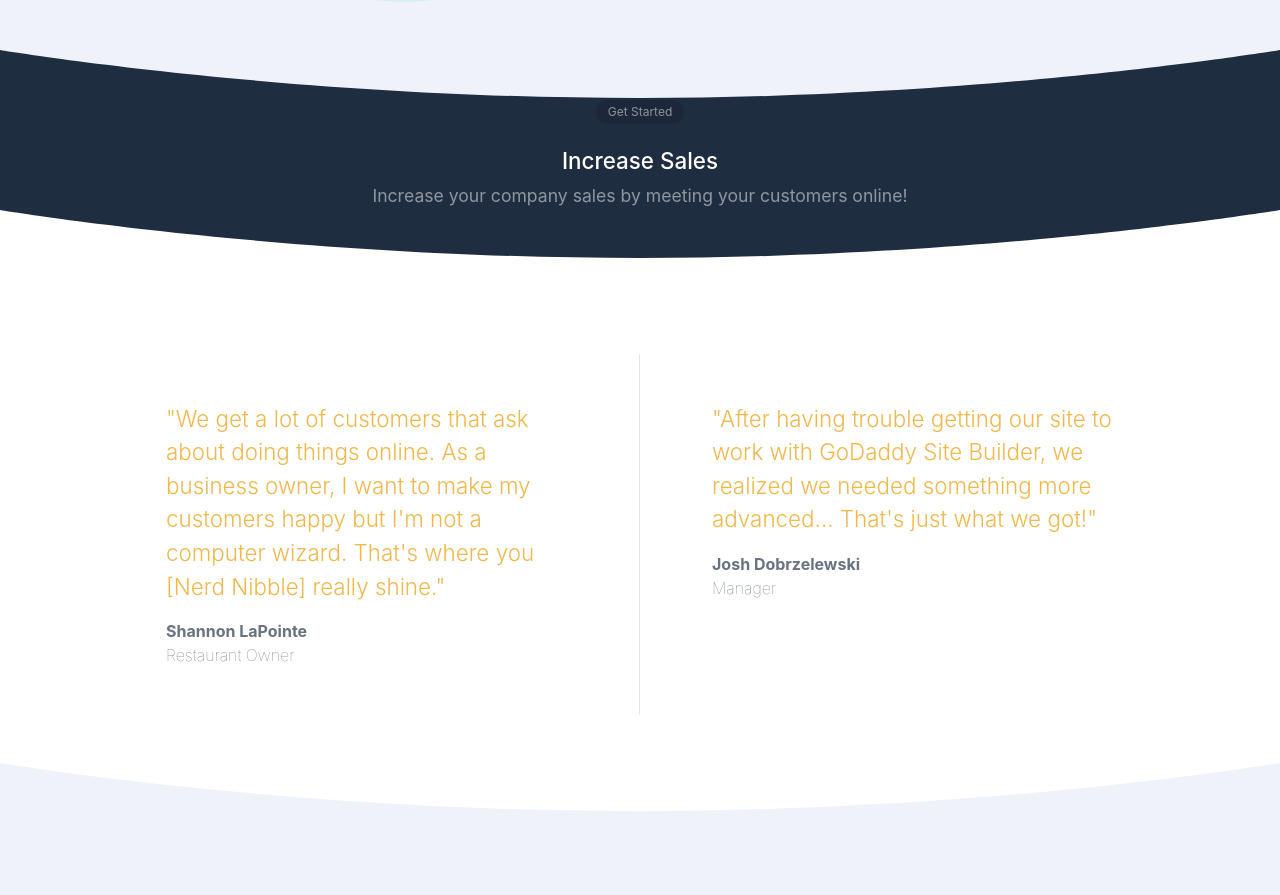
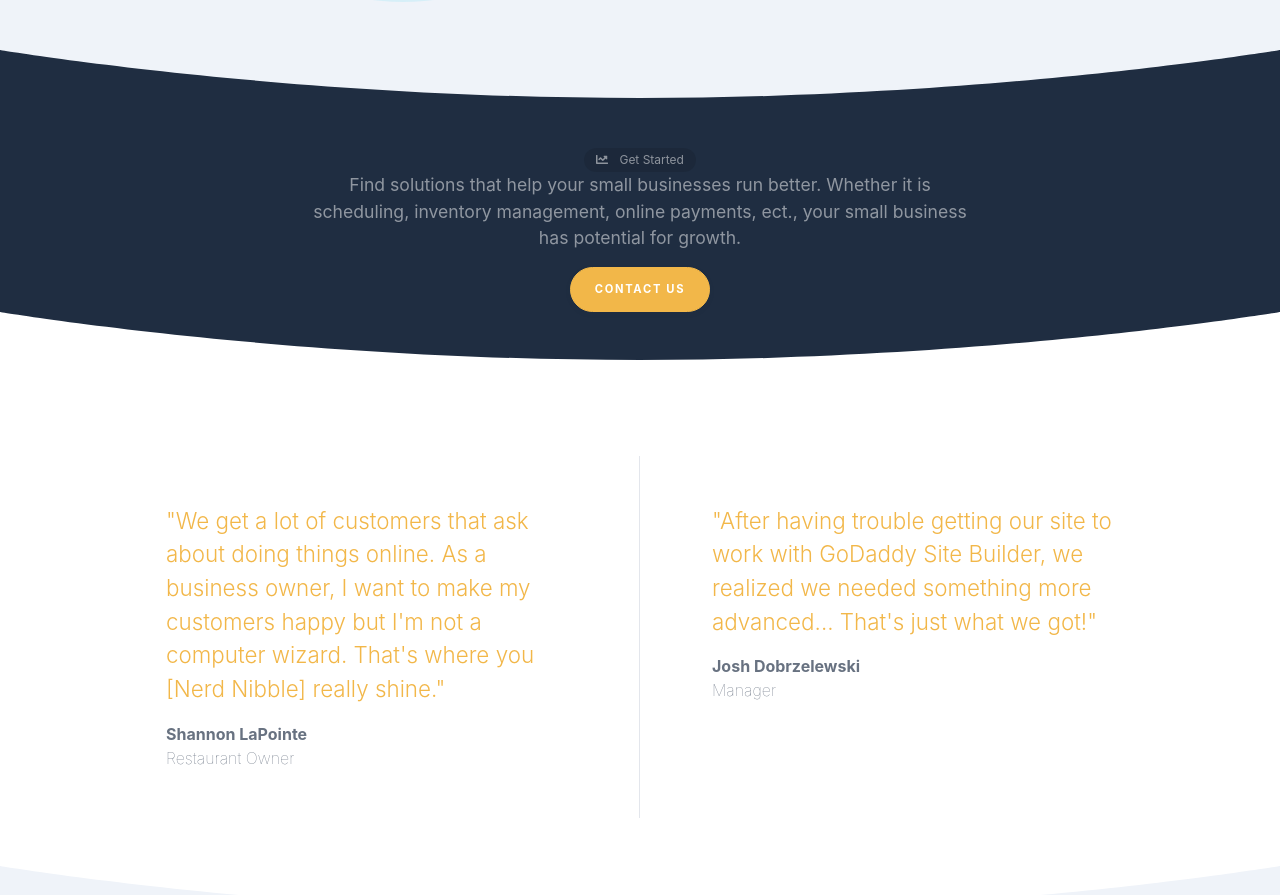
Before and after one commit to Nerd-Nibble-Software/nerdnibbledotcom, a React (Create React App) app: page / in a window 1280 px wide. Shown: the part 1498-2393 px from the top of the page. Built offline with nearby package versions, Linux system fonts and the light colour scheme; a web font is replaced by a local one.

Commit message:
Updating the homepage

```diff
--- a/src/components/pages/HomePage.js
+++ b/src/components/pages/HomePage.js
@@ -159,16 +159,17 @@ function HomePage() {
           </svg>
         </div>
       </section>
-      <section class="bg-dark py-0">
+      <section class="bg-dark py-5">
         <div class="container">
           <div class="row justify-content-center text-center">
             <div class="col-lg-8">
-              <div class="badge badge-transparent-light badge-pill badge-marketing mb-4">
-                Get Started
+              <div class="badge badge-transparent-light badge-pill badge-marketing">
+                <i class="fas fa-chart-line mr-2"></i> Get Started
               </div>
-              <h2 class="text-white">Increase Sales</h2>
-              <p class="lead text-white-50 mb-5">
-                Increase your company sales by meeting your customers online!
+              <p class="lead text-white-50">
+                Find solutions that help your small businesses run better.
+                Whether it is scheduling, inventory management, online payments,
+                ect., your small business has potential for growth.
               </p>
               {/* <a
                 class="btn btn-teal btn-marketing rounded-pill lift lift-sm"
@@ -176,6 +177,12 @@ function HomePage() {
               >
                 Buy Now!
               </a> */}
+              <Link
+                class="btn btn-primary btn-marketing rounded-pill lift lift-sm"
+                to="/contact"
+              >
+                Contact Us
+              </Link>
             </div>
           </div>
         </div>
```
